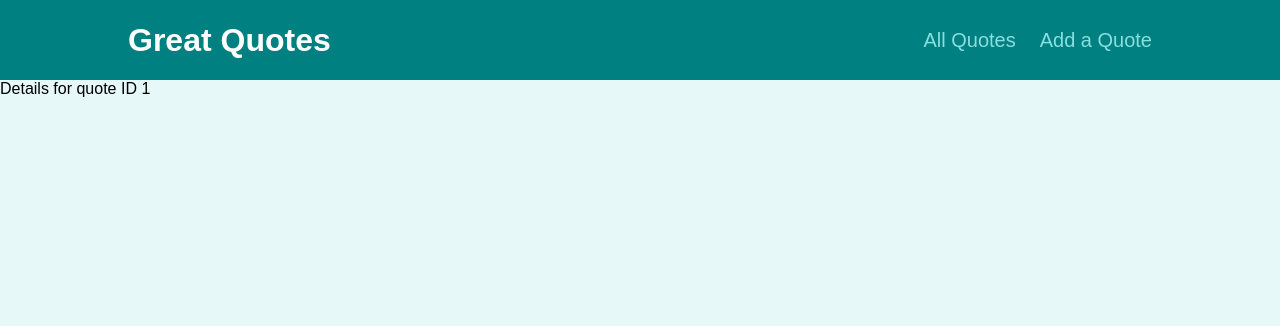
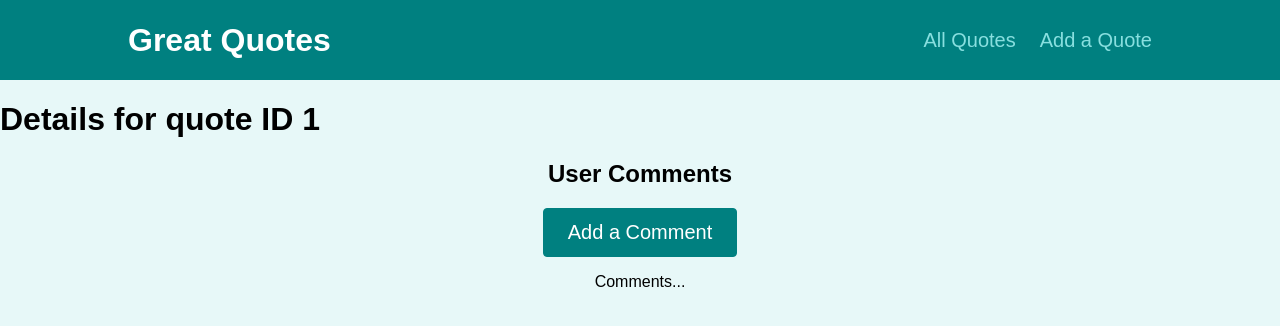
Before and after one commit to Sejmou/learning-react, a React (Create React App) app: page /quotes/1/comments in a window 1280 px wide. Shown: the top 326 px of the page. Built offline with nearby package versions, Linux system fonts and the light colour scheme.

Commit message:
nested route for quote comments

```diff
--- a/src/pages/QuoteDetail.js
+++ b/src/pages/QuoteDetail.js
@@ -1,7 +1,16 @@
-import { useParams } from 'react-router-dom';
+import { Route, useParams } from 'react-router-dom';
+
+import Comments from '../components/comments/Comments';
 
 const QuoteDetail = () => {
   const quoteId = useParams().quoteId;
-  return <div>Details for quote ID {quoteId}</div>;
+  return (
+    <>
+      <h1>Details for quote ID {quoteId}</h1>
+      <Route path="/quotes/:quoteId/comments">
+        <Comments />
+      </Route>
+    </>
+  );
 };
 export default QuoteDetail;
```
